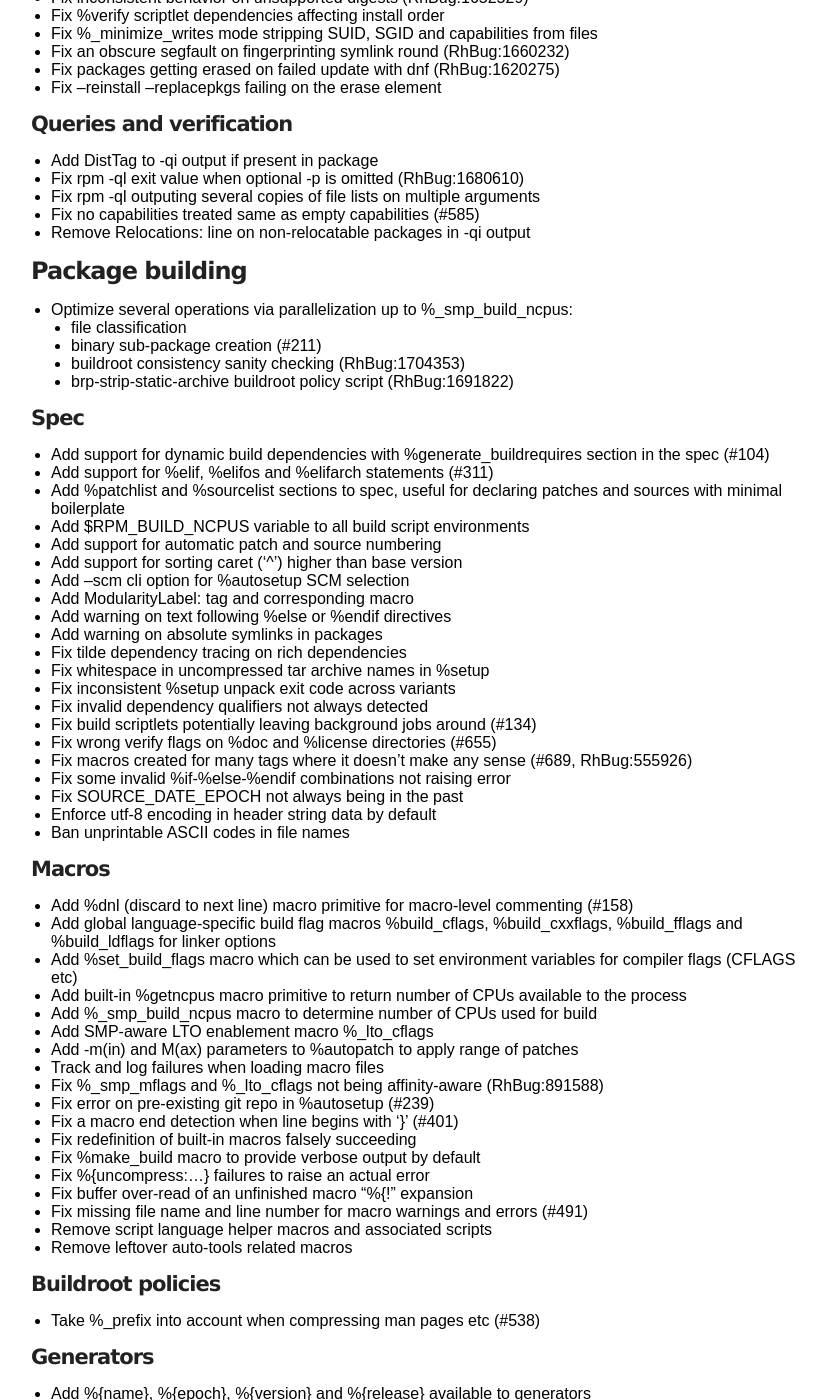
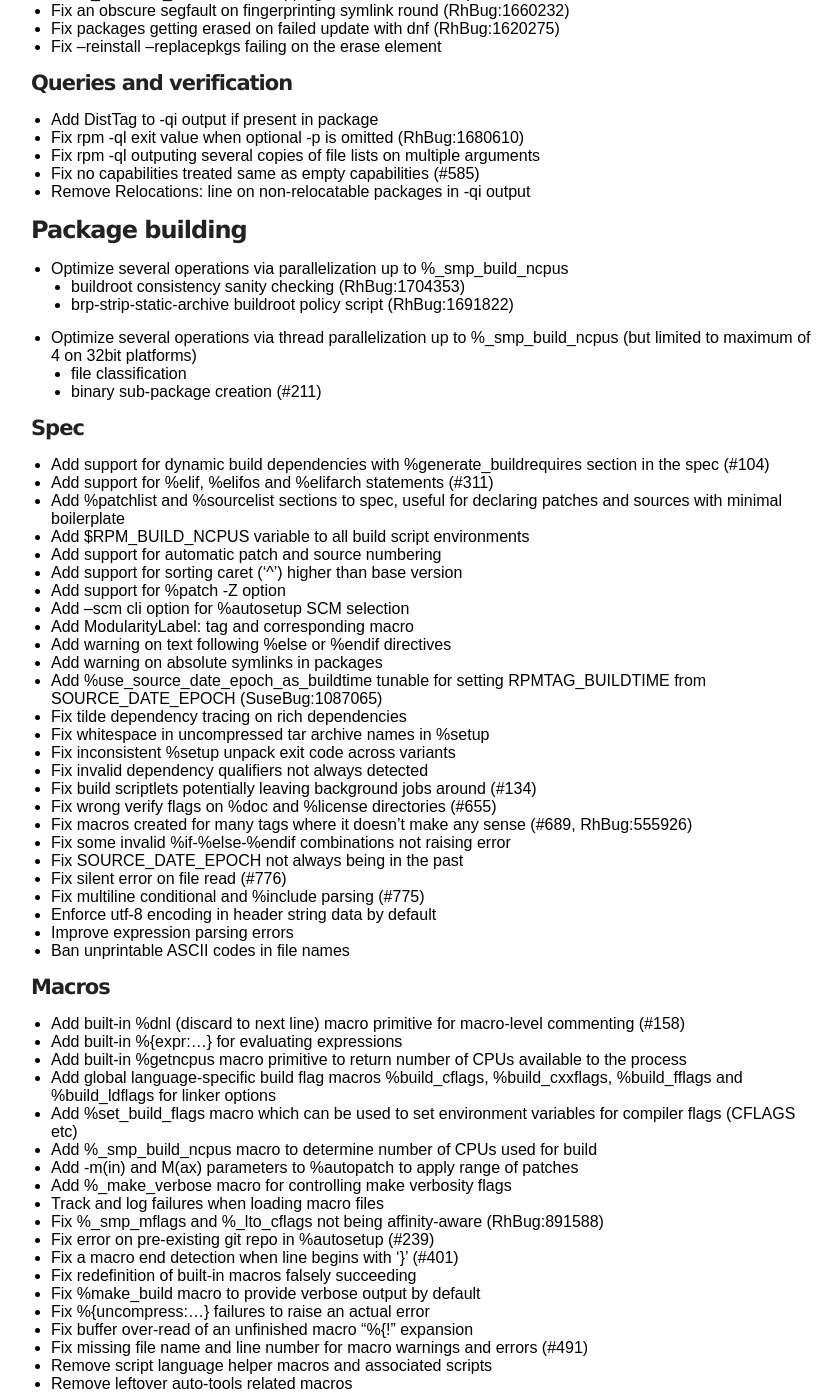
Before and after one commit to rpm-software-management/rpm-web, a Jekyll site: the page built from wiki/Releases/4.15.0.md, in a window 1280 px wide and 1400 px high, scrolled down 898 px. Shown: the whole window, without its empty margins (219-1059 px from the left). Built offline with Jekyll 4.4.1, drawn with Linux system fonts in a browser that asks for light colours; some of the changed text lies outside the part shown.

Commit message:
Release rpm 4.15.0-rc1

```diff
--- a/wiki/Releases/4.15.0.md
+++ b/wiki/Releases/4.15.0.md
@@ -45,11 +45,13 @@ title: rpm.org - Releases
  * Remove Relocations: line on non-relocatable packages in -qi output
 
 ### Package building
- * Optimize several operations via parallelization up to %_smp_build_ncpus:
+ * Optimize several operations via parallelization up to %_smp_build_ncpus
+   * buildroot consistency sanity checking (RhBug:1704353)
+   * brp-strip-static-archive buildroot policy script (RhBug:1691822)
+ * Optimize several operations via thread parallelization up to
+   %_smp_build_ncpus (but limited to maximum of 4 on 32bit platforms)
    * file classification
    * binary sub-package creation (#211)
-   * buildroot consistency sanity checking (RhBug:1704353)
-   * brp-strip-static-archive buildroot policy script (RhBug:1691822)
 
 #### Spec
  * Add support for dynamic build dependencies with %generate_buildrequires
@@ -60,10 +62,13 @@ title: rpm.org - Releases
  * Add $RPM_BUILD_NCPUS variable to all build script environments
  * Add support for automatic patch and source numbering
  * Add support for sorting caret ('^') higher than base version
+ * Add support for %patch -Z option
  * Add --scm cli option for %autosetup SCM selection
  * Add ModularityLabel: tag and corresponding macro
  * Add warning on text following %else or %endif directives
  * Add warning on absolute symlinks in packages
+ * Add %use_source_date_epoch_as_buildtime tunable for setting
+   RPMTAG_BUILDTIME from SOURCE_DATE_EPOCH (SuseBug:1087065)
  * Fix tilde dependency tracing on rich dependencies
  * Fix whitespace in uncompressed tar archive names in %setup
  * Fix inconsistent %setup unpack exit code across variants
@@ -74,21 +79,25 @@ title: rpm.org - Releases
    RhBug:555926)
  * Fix some invalid %if-%else-%endif combinations not raising error
  * Fix SOURCE_DATE_EPOCH not always being in the past
+ * Fix silent error on file read (#776)
+ * Fix multiline conditional and %include parsing (#775)
  * Enforce utf-8 encoding in header string data by default
+ * Improve expression parsing errors
  * Ban unprintable ASCII codes in file names
 
 #### Macros
- * Add %dnl (discard to next line) macro primitive for macro-level
+ * Add built-in %dnl (discard to next line) macro primitive for macro-level
    commenting (#158)
+ * Add built-in %{expr:...} for evaluating expressions
+ * Add built-in %getncpus macro primitive to return number of CPUs available
+   to the process
  * Add global language-specific build flag macros %build_cflags,
    %build_cxxflags, %build_fflags and %build_ldflags for linker options
  * Add %set_build_flags macro which can be used to set environment
    variables for compiler flags (CFLAGS etc)
- * Add built-in %getncpus macro primitive to return number of CPUs available
-   to the process
  * Add %_smp_build_ncpus macro to determine number of CPUs used for build
- * Add SMP-aware LTO enablement macro %_lto_cflags
  * Add -m(in) and M(ax) parameters to %autopatch to apply range of patches
+ * Add %_make_verbose macro for controlling make verbosity flags
  * Track and log failures when loading macro files
  * Fix %_smp_mflags and %_lto_cflags not being affinity-aware (RhBug:891588)
  * Fix error on pre-existing git repo in %autosetup (#239)
@@ -129,6 +138,8 @@ title: rpm.org - Releases
  * Add gpg(foo) provides for the full keyid of pubkeys too
  * Make gpg-pubkey summary more meaningful
  * Fix IMA file signing changing package hashes and breaking signatures
+ * Fix pubkeys without EOL considered invalid (#800, RhBug:1733971)
+ * Fix 4.14.x regression in verifying large packages (RhBug:1722921)
  * Verify packages before signing (RhBug:1646388)
 
 ### Plugins
@@ -161,6 +172,7 @@ title: rpm.org - Releases
  * rpmteVerified() to retrieve verify status of transaction elements
  * rpmdbCookie() to retrieve a cookie for database change tracking, useful
    for eg cache validity checks (#388)
+ * rpmExprBool() and rpmExprStr() for parsing and evaluating expressions
 
 #### Changed APIs
  * Fix headerCheck() return code mismatch & regression in 4.14.x
@@ -188,6 +200,7 @@ title: rpm.org - Releases
  * Fix missing debug output on capability setting
  * Fix regression reading some old v4.0 era packages (#610)
  * Fix excessive use of thread local storage (RhBug:1722181)
+ * Fix use of ambgiuous logical operators in various script conditionals
  * Remove support for prelink undo in digest calculation
 
 ### Build process
```
Also changed, not shown: other parts of wiki/Releases/4.15.0.md (+3 -3 lines), index.md (+6 -0 lines).
